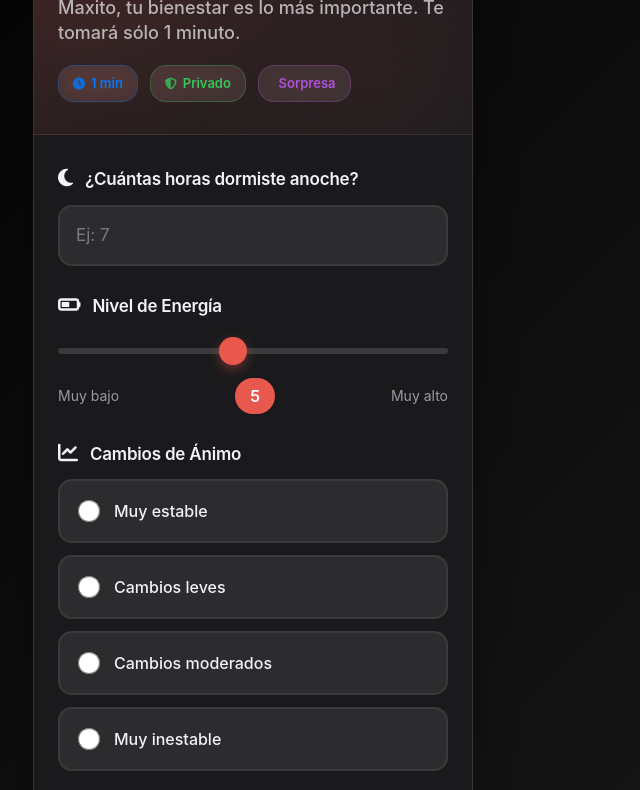
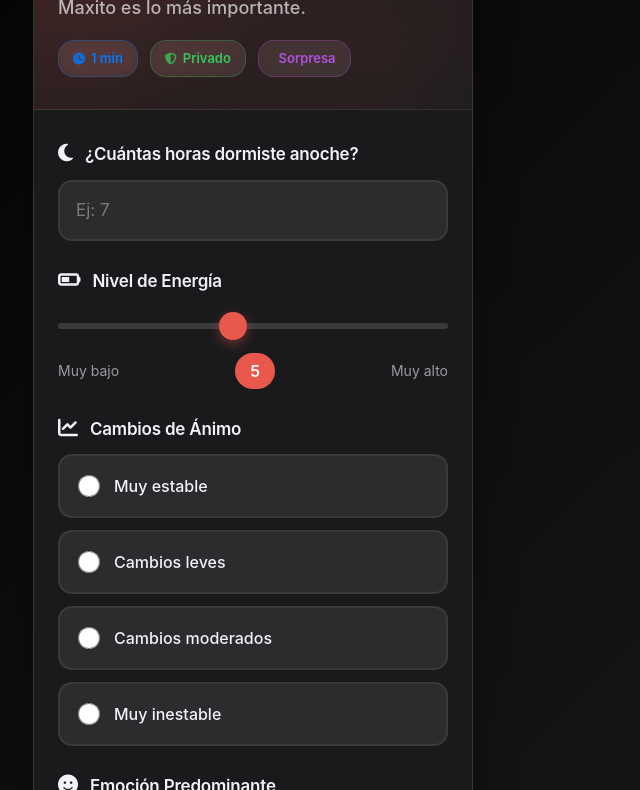
Before and after one commit to carlosvicerales/maxito, a plain HTML site: page index2.html in a window 1280 px wide. Shown: the part 169-959 px from the top of the page, without its empty margins (387-1027 px from the left). Drawn offline with nearby package versions, Linux system fonts and the light colour scheme.

Commit message:
Update index2.html
textos

```diff
--- a/index2.html
+++ b/index2.html
@@ -595,7 +595,7 @@
                         </h1>
 
                         <p class="header-subtitle">
-                            Maxito, tu bienestar es lo más importante. Te tomará sólo 1 minuto.
+                            Maxito es lo más importante.
                         </p>
 
                         <div class="header-stats">
```
